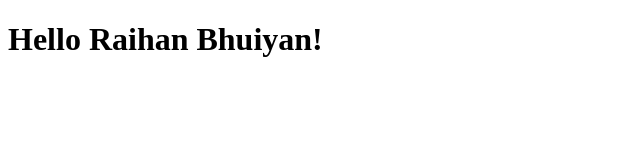
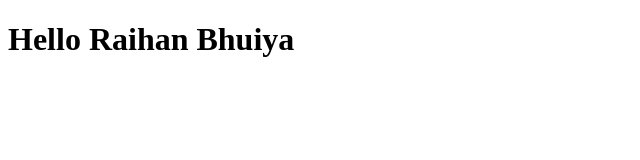
Before and after one commit to Raihanuddin-anik/web-markup, a plain HTML site: page index.html in a window 1280 px wide. Shown: the full height of the page, 0-640 px from the left. Drawn offline with Linux system fonts and the light colour scheme.

Commit message:
second commit

```diff
--- a/index.html
+++ b/index.html
@@ -6,6 +6,6 @@
     <title>Document</title>
 </head>
 <body>
-    <h1>Hello Raihan Bhuiyan!</h1>
+    <h1>Hello Raihan Bhuiya</h1>
 </body>
 </html>
```
